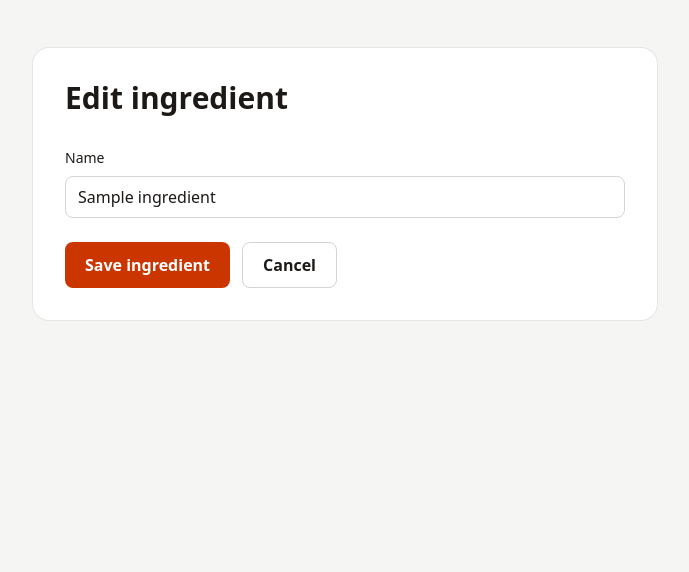
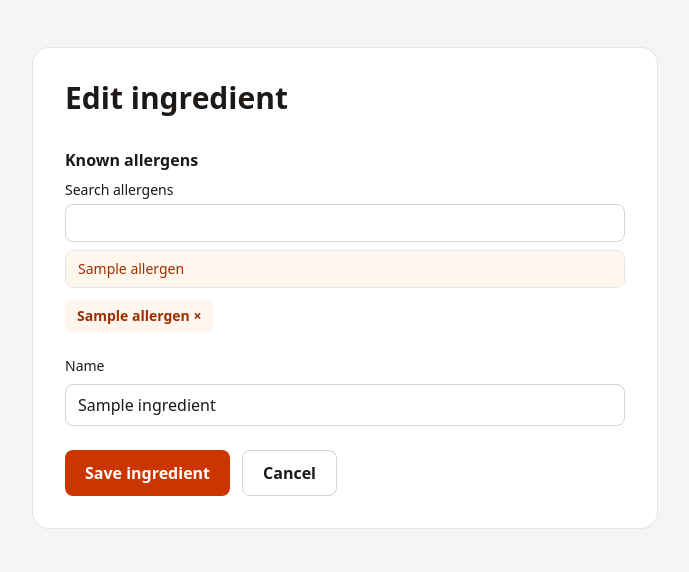
Before and after one commit to ninaperii/whisklist, a Laravel app: a page that uses resources/views/admin/ingredients/_form.blade.php in a window 1280 px wide. Shown: the part 71-643 px from the top of the page, without its empty margins (295-984 px from the left). Run offline with Laravel 12, Linux system fonts and the light colour scheme; a user stored in the database is signed in; data comes from the database, SQL or seed files in the repository; tables that the repository leaves empty hold one stand-in row (values such as "Sample post"); style sheets or scripts are compiled from the project's sources.

Commit message:
add personalized allergen warnings

```diff
--- a/app/Http/Controllers/Admin/IngredientController.php
+++ b/app/Http/Controllers/Admin/IngredientController.php
@@ -5,8 +5,10 @@ namespace App\Http\Controllers\Admin;
 use App\Http\Controllers\Controller;
 use App\Http\Requests\Admin\StoreIngredientRequest;
 use App\Http\Requests\Admin\UpdateIngredientRequest;
+use App\Models\Allergen;
 use App\Models\Ingredient;
 use Illuminate\Http\RedirectResponse;
+use Illuminate\Support\Facades\DB;
 use Illuminate\Support\Str;
 use Illuminate\View\View;
 
@@ -21,28 +23,38 @@ class IngredientController extends Controller
 
     public function create(): View
     {
-        return view('admin.ingredients.create');
+        return view('admin.ingredients.create', [
+            'allergenOptions' => Allergen::query()->orderBy('name')->pluck('name', 'id'),
+        ]);
     }
 
     public function store(StoreIngredientRequest $request): RedirectResponse
     {
         $validated = $request->validated();
-        $validated['slug'] = Str::slug($validated['name']);
-        Ingredient::create($validated);
+        DB::transaction(function () use ($validated): void {
+            $ingredient = Ingredient::create(['name' => $validated['name'], 'slug' => Str::slug($validated['name'])]);
+            $ingredient->allergens()->sync($validated['allergens'] ?? []);
+        });
 
         return redirect()->route('admin.ingredients.index')->with('status', 'Ingredient created.');
     }
 
     public function edit(Ingredient $ingredient): View
     {
-        return view('admin.ingredients.edit', compact('ingredient'));
+        return view('admin.ingredients.edit', [
+            'ingredient' => $ingredient,
+            'allergenOptions' => Allergen::query()->orderBy('name')->pluck('name', 'id'),
+        ]);
     }
 
     public function update(UpdateIngredientRequest $request, Ingredient $ingredient): RedirectResponse
     {
         $validated = $request->validated();
-        $validated['slug'] = Str::slug($validated['name']);
-        $ingredient->update($validated);
+        DB::transaction(function () use ($ingredient, $validated): void {
+            $ingredient = Ingredient::query()->lockForUpdate()->findOrFail($ingredient->id);
+            $ingredient->update(['name' => $validated['name'], 'slug' => Str::slug($validated['name'])]);
+            $ingredient->allergens()->sync($validated['allergens'] ?? []);
+        });
 
         return redirect()->route('admin.ingredients.index')->with('status', 'Ingredient updated.');
     }
--- a/app/Http/Controllers/HomeController.php
+++ b/app/Http/Controllers/HomeController.php
@@ -3,6 +3,7 @@
 namespace App\Http\Controllers;
 
 use App\Models\Recipe;
+use Illuminate\Http\Request;
 use Illuminate\View\View;
 
 class HomeController extends Controller
@@ -10,12 +11,13 @@ class HomeController extends Controller
     /**
      * Display the public welcome page.
      */
-    public function __invoke(): View
+    public function __invoke(Request $request): View
     {
         return view('welcome', [
             'latestRecipes' => Recipe::query()
                 ->published()
                 ->with('thumbnail')
+                ->withAllergenWarnings($request->user())
                 ->orderByDesc('published_at')
                 ->orderByDesc('id')
                 ->limit(6)
--- a/app/Http/Controllers/ProfileController.php
+++ b/app/Http/Controllers/ProfileController.php
@@ -3,6 +3,7 @@
 namespace App\Http\Controllers;
 
 use App\Http\Requests\Profile\UpdateProfileRequest;
+use App\Models\Allergen;
 use App\Models\DietaryTag;
 use App\Models\Ingredient;
 use App\Models\User;
@@ -40,8 +41,10 @@ class ProfileController extends Controller
             'user' => $user,
             'dietaryTagOptions' => DietaryTag::query()->orderBy('name')->pluck('name', 'id'),
             'ingredientOptions' => Ingredient::query()->orderBy('name')->pluck('name', 'id'),
+            'allergenOptions' => Allergen::query()->orderBy('name')->pluck('name', 'id'),
             'preferredTags' => $user->preferredDietaryTags()->allRelatedIds()->all(),
             'excludedIngredients' => $user->excludedIngredients()->allRelatedIds()->all(),
+            'selectedAllergens' => $user->allergens()->allRelatedIds()->all(),
         ]);
     }
 
@@ -55,12 +58,15 @@ class ProfileController extends Controller
             'dietary_tags.*' => ['required', 'integer', 'distinct', 'exists:dietary_tags,id'],
             'exclude_ingredients' => ['sometimes', 'array', 'max:50'],
             'exclude_ingredients.*' => ['required', 'integer', 'distinct', 'exists:ingredients,id'],
+            'allergens' => ['sometimes', 'array', 'max:50'],
+            'allergens.*' => ['required', 'integer', 'distinct', 'exists:allergens,id'],
         ]);
 
         DB::transaction(function () use ($user, $preferences): void {
             User::query()->lockForUpdate()->findOrFail($user->id);
             $user->preferredDietaryTags()->sync($preferences['dietary_tags'] ?? []);
             $user->excludedIngredients()->sync($preferences['exclude_ingredients'] ?? []);
+            $user->allergens()->sync($preferences['allergens'] ?? []);
         });
 
         return redirect(route('profile.edit').'#recipe-preferences')->with('recipe_preference_status', 'Recipe preferences saved.');
--- a/app/Http/Controllers/PublicRecipeController.php
+++ b/app/Http/Controllers/PublicRecipeController.php
@@ -52,6 +52,7 @@ class PublicRecipeController extends Controller
         $categoryTree = Category::query()->orderBy('name')->get()->groupBy('parent_id');
         $query = Recipe::query()->published()->with('thumbnail');
         $user = $request->user();
+        $query->withAllergenWarnings($user);
         $usePreferences = $user !== null && (bool) ($filters['use_preferences'] ?? false);
         if (! $usePreferences) {
             unset($filters['use_preferences']);
@@ -135,12 +136,13 @@ class PublicRecipeController extends Controller
         return array_keys($expanded);
     }
 
-    public function show(string $recipe): View
+    public function show(Request $request, string $recipe): View
     {
         $publishedRecipe = Recipe::query()
             ->published()
             ->where('slug', $recipe)
             ->with(['author', 'categories', 'dietaryTags', 'ingredients', 'steps', 'thumbnail'])
+            ->withAllergenWarnings($request->user())
             ->firstOrFail();
 
         return view('recipes.show', ['recipe' => $publishedRecipe]);
--- a/app/Http/Requests/Admin/StoreIngredientRequest.php
+++ b/app/Http/Requests/Admin/StoreIngredientRequest.php
@@ -16,6 +16,8 @@ class StoreIngredientRequest extends FormRequest
     public function rules(): array
     {
         return [
+            'allergens' => ['sometimes', 'array', 'max:50'],
+            'allergens.*' => ['required', 'integer', 'distinct', 'exists:allergens,id'],
             'name' => ['required', 'string', 'max:255', Rule::unique(Ingredient::class)],
         ];
     }
--- a/app/Http/Requests/Admin/UpdateIngredientRequest.php
+++ b/app/Http/Requests/Admin/UpdateIngredientRequest.php
@@ -16,6 +16,8 @@ class UpdateIngredientRequest extends FormRequest
     public function rules(): array
     {
         return [
+            'allergens' => ['sometimes', 'array', 'max:50'],
+            'allergens.*' => ['required', 'integer', 'distinct', 'exists:allergens,id'],
             'name' => ['required', 'string', 'max:255', Rule::unique(Ingredient::class)->ignore($this->route('ingredient'))],
         ];
     }
--- a/app/Models/Ingredient.php
+++ b/app/Models/Ingredient.php
@@ -25,4 +25,9 @@ class Ingredient extends Model
     {
         return 'slug';
     }
+
+    public function allergens(): BelongsToMany
+    {
+        return $this->belongsToMany(Allergen::class);
+    }
 }
--- a/app/Models/User.php
+++ b/app/Models/User.php
@@ -57,4 +57,9 @@ class User extends Authenticatable
     {
         return $this->belongsToMany(Ingredient::class, 'excluded_ingredient_user');
     }
+
+    public function allergens(): BelongsToMany
+    {
+        return $this->belongsToMany(Allergen::class);
+    }
 }
--- a/resources/views/admin/ingredients/_form.blade.php
+++ b/resources/views/admin/ingredients/_form.blade.php
@@ -1,3 +1,15 @@
 @csrf
+@if ($allergenOptions->isNotEmpty())
+    <fieldset>
+        <legend class="mb-2 font-semibold">Known allergens</legend>
+        <x-search-picker field="allergens" label="Allergens" :options="$allergenOptions"
+            :selected="session()->hasOldInput() ? (array) old('allergens', []) : ($ingredient?->allergens()->allRelatedIds()->all() ?? [])" />
+        @foreach ($errors->get('allergens*') as $messages)
+            @foreach ($messages as $message)
+                <p class="mt-2 text-sm text-red-700">{{ $message }}</p>
+            @endforeach
+        @endforeach
+    </fieldset>
+@endif
 <div><label class="block text-sm font-medium" for="name">Name</label><input class="mt-2 w-full rounded-lg border border-stone-300 px-3 py-2" id="name" name="name" value="{{ old('name', $ingredient?->name) }}" required maxlength="255">@error('name')<p class="mt-2 text-sm text-red-700">{{ $message }}</p>@enderror</div>
 <div class="flex gap-3"><button class="rounded-lg bg-orange-700 px-5 py-2.5 font-semibold text-white" type="submit">{{ $submitLabel }}</button><a class="rounded-lg border border-stone-300 px-5 py-2.5 font-semibold" href="{{ route('admin.ingredients.index') }}">Cancel</a></div>
--- a/resources/views/components/recipe-card.blade.php
+++ b/resources/views/components/recipe-card.blade.php
@@ -10,6 +10,10 @@
             @if ($recipe->summary !== '')
                 <p class="mt-2 line-clamp-2 text-sm text-stone-600">{{ $recipe->summary }}</p>
             @endif
+            @php($allergenMatches = $recipe->matchedAllergenNames())
+            @if ($allergenMatches->isNotEmpty())
+                <p class="mt-2 text-sm font-semibold text-amber-900">Allergen match: {{ $allergenMatches->join(', ') }}</p>
+            @endif
         </div>
     </a>
 </li>
--- a/resources/views/components/search-picker.blade.php
+++ b/resources/views/components/search-picker.blade.php
@@ -5,14 +5,14 @@
         Search {{ strtolower($label) }}
         <input class="mt-1 block w-full rounded-lg border border-stone-300 px-3 py-2" type="search" autocomplete="off" data-picker-search>
     </label>
-    <ul class="max-h-48 overflow-y-auto rounded-lg border border-stone-200" aria-label="{{ $label }}">
+    <ul class="box-content max-h-27 overflow-y-auto rounded-lg border border-stone-200" aria-label="{{ $label }}">
         @foreach ($options as $id => $name)
             <li data-picker-option="{{ $name }}">
                 <label class="block cursor-pointer">
                     <input class="peer sr-only" type="checkbox" name="{{ $field }}[]" value="{{ $id }}"
                         @if ($parents !== null) data-category-parent="{{ $parents[$id] ?? '' }}" @endif
                         @checked(in_array($id, $selected))>
-                    <span class="block border-b border-stone-100 px-3 py-2 text-sm hover:bg-stone-50 peer-checked:bg-orange-50 peer-checked:text-orange-800 peer-indeterminate:bg-stone-100 peer-focus-visible:ring-2 peer-focus-visible:ring-inset peer-focus-visible:ring-orange-700">{{ $name }}</span>
+                    <span class="block h-9 truncate border-b border-stone-100 px-3 text-sm leading-[35px] hover:bg-stone-50 peer-checked:bg-orange-50 peer-checked:text-orange-800 peer-indeterminate:bg-stone-100 peer-focus-visible:ring-2 peer-focus-visible:ring-inset peer-focus-visible:ring-orange-700" title="{{ $name }}">{{ $name }}</span>
                 </label>
             </li>
         @endforeach
--- a/resources/views/profiles/edit.blade.php
+++ b/resources/views/profiles/edit.blade.php
@@ -104,11 +104,15 @@
                 @csrf
                 @method('PUT')
                 @foreach ([
+                    'allergens' => ['My allergens', $allergenOptions, $selectedAllergens],
                     'dietary_tags' => ['Preferred dietary tags', $dietaryTagOptions, $preferredTags],
                     'exclude_ingredients' => ['Ingredients to avoid', $ingredientOptions, $excludedIngredients],
                 ] as $field => [$label, $options, $selected])
                     <fieldset>
                         <legend class="mb-2 font-semibold">{{ $label }}</legend>
+                        @if ($field === 'allergens')
+                            <p class="mb-2 text-sm text-stone-600">Show warnings for known matches when you browse recipes.</p>
+                        @endif
                         @if ($options->isEmpty())
                             <p class="text-sm text-stone-600">No options available yet.</p>
                         @else
```
Also changed, not shown: app/Models/Recipe.php (+25 -0 lines), resources/views/recipes/show.blade.php (+8 -0 lines), tests/Feature/RecipePreferencesTest.php (+27 -0 lines), database/migrations/2026_11_26_000001_create_allergen_relationship_tables.php (added).
